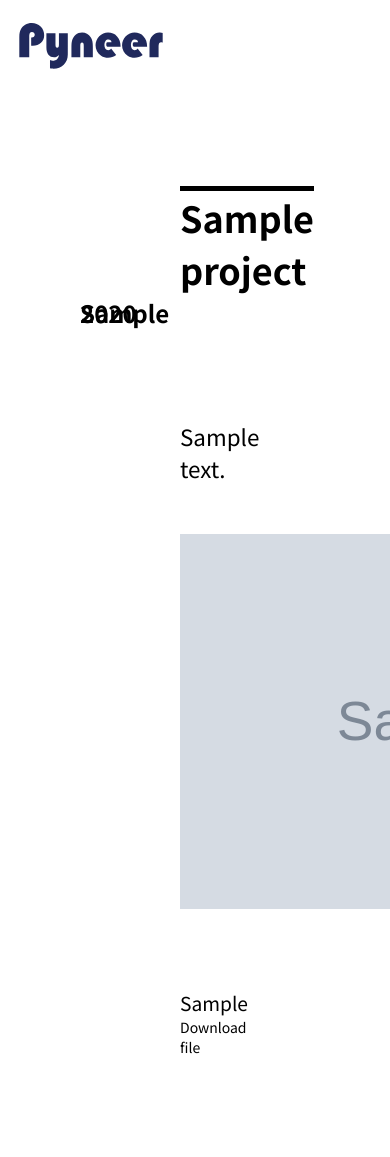
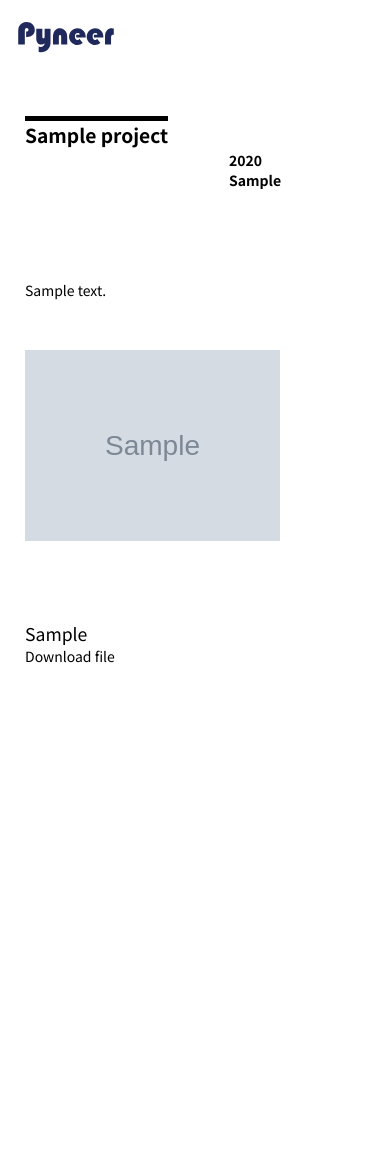
Before and after one commit to jaepil-choi/pyneer_homepage, a Django app: page /projects/1/ in a window 390 px wide. After the commit the page ends 663 px from the top, so only its background shows below. Run offline with Django 3.2, Linux system fonts and the light colour scheme; tables that the repository leaves empty hold one stand-in row (values such as "Sample post"); grey boxes marked "Sample" are stand-in pictures; some libraries are stand-ins or nearby versions.

Commit message:
detail.html mobile version updated📌

```diff
--- a/homepage/projects/static/projects/style.css
+++ b/homepage/projects/static/projects/style.css
@@ -359,6 +359,71 @@ canvas {
     font-size: 0.9rem;
 }
 
+
+
+/* detail.html */
+.page-container{
+    margin: 100px 180px;
+}
+.page-project .project-ty{
+    display: flex;
+    justify-content: space-between;
+    flex-direction: column;
+}
+.page-project .project-ty__title{
+    max-width: 650px;
+    width: 350px;
+    font-size: 1.5rem;
+    font-weight: 700;
+    height: auto;
+}
+.page-project .project-ty__title h2{
+    border-top: 5px solid #000;
+    display: inline-block;
+}
+.page-project .project-ty__year{
+    width: 350px;
+    font-weight: 700;
+    font-size: 1.5rem;
+    position: relative;
+    float: right;
+    left: calc(70% + 50px);
+}
+.page-project .project-ty__member{
+    width: 350px;
+    font-weight: 700;
+    position: relative;
+    float: right;
+    left: calc(70% + 50px);
+    font-size: 1.5rem;
+    vertical-align: top;
+}
+.page-project .project-info{
+    max-width: 900px;
+    width: calc(100% - 350px);
+    margin-bottom: 50px;
+    margin-top: 90px;
+    display: flex;
+    align-items: flex-start;
+    justify-content: space-between;
+}
+.page-project .project-info .project-info__desc p{
+    font-size: 1.4rem;
+}
+.page-project .project-images img{
+    width: 500px;
+    display: block;
+}
+.page-project .project-external{
+    width: calc(100% - 400px);
+    max-width: 650px;
+    margin-top: 80px;
+    font-weight: 400;
+    font-size: 1.2rem;
+}
+
+
+
 /* RESPONSIVE */
 @media(min-width: 1920px){
     .header-menu{
@@ -588,7 +653,7 @@ canvas {
     .section.project .container-mobile{
         width: 100%;
         position: relative;
-        top: 15px;
+        top: 100px;
         height: auto;
         display: block;
         margin-left: 0;
@@ -664,66 +729,52 @@ canvas {
         opacity:1;
         pointer-events:auto;
     }
+
+    /* detail.html */
+    .header .header-logo.detail img{
+        width: 100px !important;
+    }
+    .page-container{
+        margin: 50px 25px;
+    }
+    .page-project .project-info{
+        display: block;
+        width: auto;
+    }
+    .page-project .project-info .project-info__desc p{
+        font-size: 14px;
     }
 
-
-/* detail.html */
-.page-container{
-    margin: 100px 180px;
-}
     .page-project .project-ty{
         display: flex;
         justify-content: space-between;
-    flex-direction: column;
     }
     .page-project .project-ty__title{
-    max-width: 650px;
-    width: calc(100% - 400px);
-    font-size: 1.5rem;
-    font-weight: 700;
-    height: auto;
+        width: calc(70% - 35px);
+        position: relative;
+        float: left;
     }
     .page-project .project-ty__title h2{
-    border-top: 5px solid #000;
-    display: inline-block;
+        font-size: 1.2rem;
     }
     .page-project .project-ty__year{
-    width: 350px;
-    font-weight: 700;
-    font-size: 1.5rem;
-    position: relative;
-    float: right;
-    left: calc(100% + 250px);
+        width: 30%;
+        font-size: 1.0em;
+        left: 60%;
+        display: inline-block;
+        overflow: hidden;
+        float:left;
     }
     .page-project .project-ty__member{
-    width: 350px;
-    font-weight: 700;
-    position: relative;
-    float: right;
-    left: calc(100% + 250px);
-    font-size: 1.5rem;
-    vertical-align: top;
-}
-.page-project .project-info{
-    max-width: 900px;
-    width: calc(100% - 350px);
-    margin-bottom: 50px;
-    margin-top: 90px;
-    display: flex;
-    align-items: flex-start;
-    justify-content: space-between;
-}
-.page-project .project-info .project-info__desc p{
-    font-size: 1.4rem;
+        width: 30%;
+        font-size: 1.0em;
+        left: 60%;
     }
     .page-project .project-images img{
-    width: 500px;
+        width: 75%;
         display: block;
     }
     .page-project .project-external{
-    width: calc(100% - 400px);
-    max-width: 650px;
-    margin-top: 80px;
-    font-weight: 400;
-    font-size: 1.2rem;
+        font-size: 1.1rem;
     }
+}
--- a/homepage/projects/templates/projects/detail.html
+++ b/homepage/projects/templates/projects/detail.html
@@ -14,7 +14,7 @@
     <body>
         <div class="header">
             <div class="l-wrapper">
-                <div class="header-logo"><a href=""><img src="{% static '/projects/images/logo.svg' %}" style="width: 150px;"></a>
+                <div class="header-logo detail"><a href=""><img src="{% static '/projects/images/logo.svg' %}" style="width: 150px;"></a>
             </div>
 
         </div>
--- a/homepage/projects/templates/projects/detail_context.html
+++ b/homepage/projects/templates/projects/detail_context.html
@@ -6,10 +6,9 @@
 
 <section class="page-project">
     <div class="project-ty">
-        <div class="project-ty__title"><h2>{{ project.project_title }}</h2>
-            <div class="project-ty__year">{{ project.project_year }}</div>
-            <div class="project-ty__member">{{ project.project_member }}</div>
-        </div>
+        <div class="project-ty__title"><h2>{{ project.project_title }}</h2></div>
+        <div class="project-ty__year">{{ project.project_year }}</div>
+        <div class="project-ty__member">{{ project.project_member }}</div>
     </div>
     <div class="project-info">
         <div class="project-info__desc">
```
Lines whose indentation alone changed are shown as unchanged.
